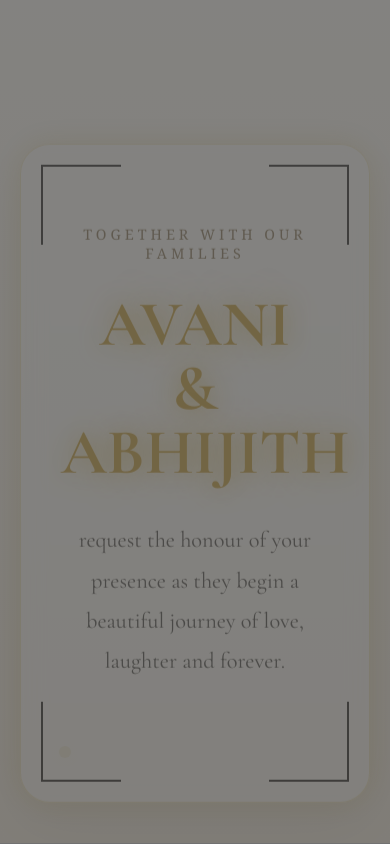
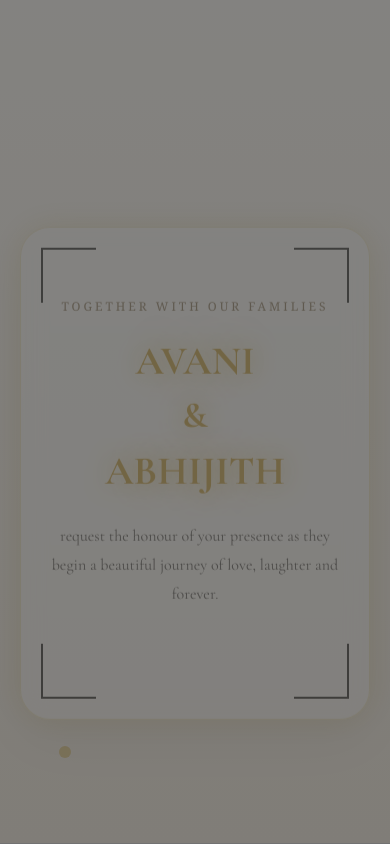
Before and after one commit to aflahx/abhijtih-invi, a React (Vite) app: page / in a window 390 px wide. Both pictures are taken after a click on the button "Open Invitation". Shown: the part 844-1688 px from the top of the page. Built offline with nearby package versions, Linux system fonts and the light colour scheme.

Commit message:
Fix invitation mobile alignment

```diff
--- a/src/styles/Invitation.css
+++ b/src/styles/Invitation.css
@@ -1,14 +1,13 @@
-
 /* Example Usage for Headers */
 .wedding-title {
-    font-family: 'Gayathri', sans-serif;
-    font-weight: 700;
+  font-family: 'Gayathri', sans-serif;
+  font-weight: 700;
 }
 
 /* Example Usage for Event Details */
 .venue-details {
-    font-family: 'Noto Serif Malayalam', serif;
-    font-weight: 400;
+  font-family: 'Noto Serif Malayalam', serif;
+  font-weight: 400;
 }
 
 .invitation-section{
@@ -57,6 +56,15 @@
 
   box-shadow:
   0 20px 60px rgba(0,0,0,0.08);
+
+  transition:
+  transform 0.4s ease;
+}
+
+.invitation-card:hover{
+
+  transform:
+  translateY(-5px);
 }
 
 .family-text{
@@ -74,13 +82,16 @@
 
 .invitation-names{
 
-  font-family:'Noto Serif Malayalam', serif;
-  font-weight: 700;
+  font-family:
+  "Cormorant Garamond",
+  serif;
 
   display:flex;
   flex-direction:column;
 
-  font-size:4rem;
+  align-items:center;
+
+  font-size:clamp(2.8rem, 7vw, 4rem);
 
   color:#c8a03b;
 
@@ -88,25 +99,7 @@
 
   margin-bottom:35px;
 
-
-}
-
-.invitation-names{
-
-  font-family:
-  "Cormorant Garamond",
-  serif;
-
-  display:flex;
-  flex-direction:column;
-
-  font-size:4rem;
-
-  color:#c8a03b;
-
-  line-height:1;
-
-  margin-bottom:35px;
+  text-align:center;
 
   text-shadow:
     0 0 15px rgba(212,175,55,0.4),
@@ -115,6 +108,16 @@
   animation:
     goldPulse 4s ease-in-out infinite;
 }
+
+.invitation-names span{
+
+  display:block;
+
+  font-size:0.9em;
+
+  margin:12px 0;
+}
+
 .invitation-message{
 
   font-family:
@@ -207,9 +210,13 @@
 }
 
 .particles{
+
   position:absolute;
+
   inset:0;
+
   overflow:hidden;
+
   pointer-events:none;
 }
 
@@ -233,85 +240,149 @@
 }
 
 .particles::before{
+
   left:15%;
   bottom:-20px;
 }
 
 .particles::after{
+
   right:20%;
   bottom:-50px;
+
   animation-delay:3s;
 }
 
 @keyframes particleFloat{
 
   from{
+
     transform:
     translateY(0px);
+
     opacity:0;
   }
 
   20%{
+
     opacity:1;
   }
 
   100%{
+
     transform:
     translateY(-600px);
+
     opacity:0;
   }
-
-}
-.invitation-card{
-
-  transition:
-  transform 0.4s ease;
-}
-.invitation-card:hover{
-
-  transform:
-  translateY(-5px);
 }
 
 @keyframes cardGlow{
 
   0%,100%{
+
     box-shadow:
       0 20px 60px rgba(0,0,0,0.08),
       0 0 0 rgba(212,175,55,0);
   }
 
   50%{
+
     box-shadow:
       0 20px 60px rgba(0,0,0,0.08),
       0 0 35px rgba(212,175,55,0.25);
   }
+}
 
-}
 @keyframes goldPulse{
 
   0%,100%{
+
     text-shadow:
       0 0 15px rgba(212,175,55,0.4),
       0 0 30px rgba(212,175,55,0.2);
   }
 
   50%{
+
     text-shadow:
       0 0 25px rgba(212,175,55,0.7),
       0 0 50px rgba(212,175,55,0.4);
   }
-
 }
 
 @keyframes dividerGlow{
 
   0%,100%{
+
     width:140px;
   }
 
   50%{
+
     width:220px;
+  }
+}
+
+/* MOBILE */
+
+@media(max-width:768px){
+
+  .invitation-card{
+
+    padding:70px 25px;
+  }
+
+  .family-text{
+
+    font-size:0.75rem;
+
+    letter-spacing:3px;
+
+    margin-bottom:25px;
+  }
+
+  .invitation-names{
+
+    font-size:3rem;
+
+    line-height:1.05;
+
+    margin-bottom:30px;
+  }
+
+  .invitation-names span{
+
+    margin:15px 0;
+  }
+
+  .invitation-message{
+
+    font-size:1.15rem;
+
+    line-height:1.8;
+  }
+
+  .corner{
+
+    width:55px;
+    height:55px;
   }
 
 }
+
+/* SMALL PHONES */
+
+@media(max-width:420px){
+
+  .invitation-names{
+
+    font-size:2.5rem;
+  }
+
+  .invitation-message{
+
+    font-size:1rem;
+  }
+
+}
```
